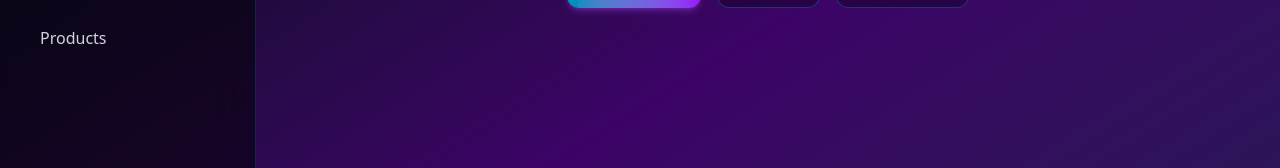
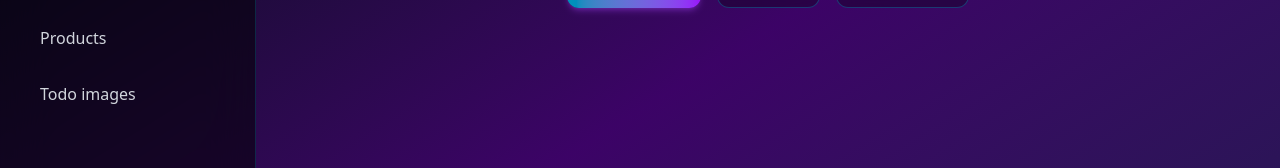
Before and after one commit to phxbinh/NextDemo, a Next.js app: page / in a window 1280 px wide. Shown: the part 290-458 px from the top of the page. Built offline with nearby package versions, Linux system fonts and the light colour scheme.

Commit message:
Update links.ts

```diff
--- a/src/components/links.ts
+++ b/src/components/links.ts
@@ -5,4 +5,6 @@ export const sidebarLinks = [
     { name: 'Settings', href: '/settings', showInSidebar: true },
     { name: 'About', href: '/about', showInSidebar: true },
     { name: 'Products', href: '/products', showInSidebar: true },
+  { name: 'Todo images', href: '/todoimages', showInSidebar: true },
+
   ];
```
